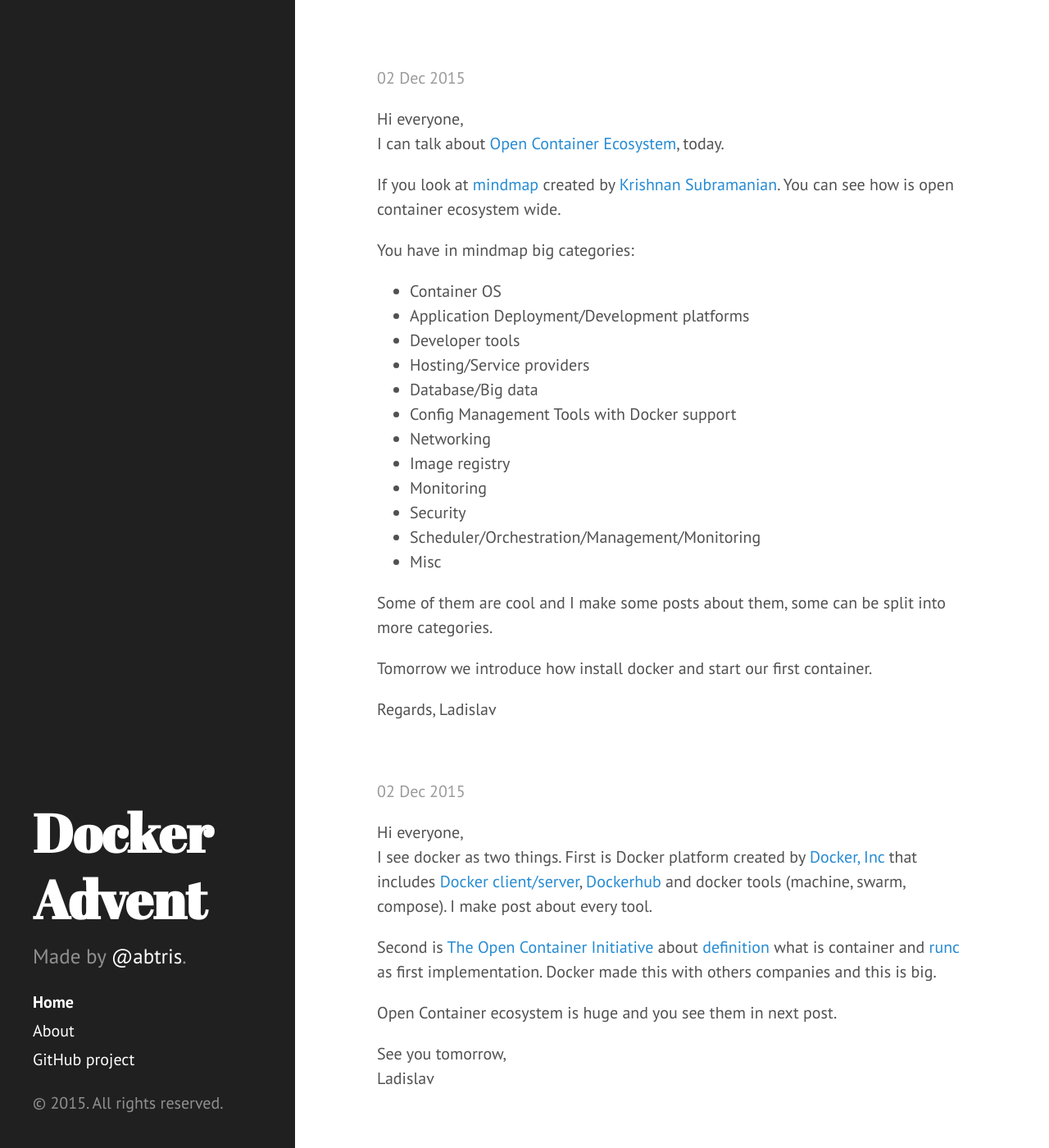
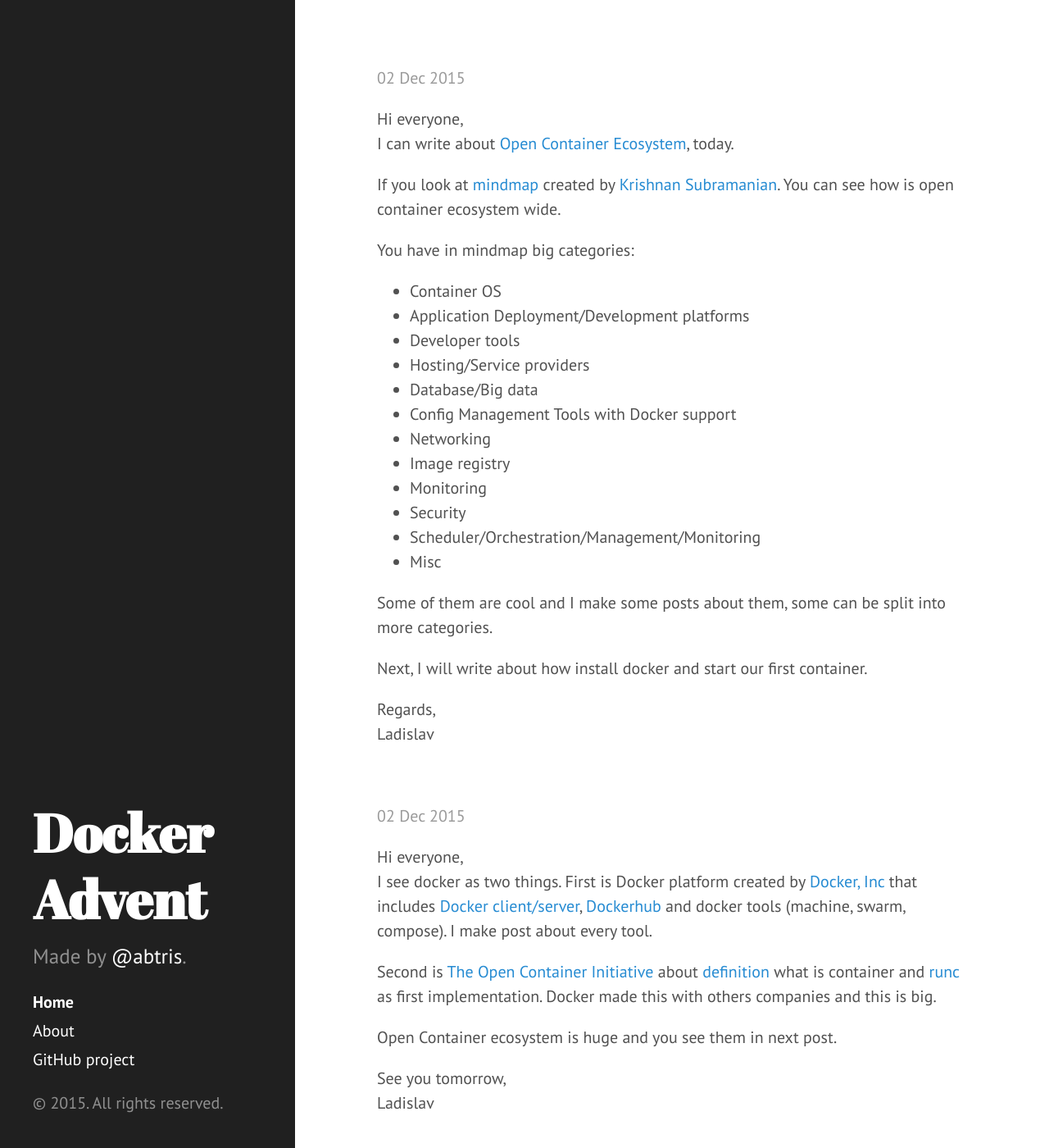
Before and after one commit to abtris/dockeradvent.com, a Jekyll site: the page built from index.html, in a window 1280 px wide and 1400 px high. Shown: the whole window at 82% size. Built offline with Jekyll 4.4.1, drawn with Linux system fonts in a browser that asks for light colours; Markdown is read by kramdown in place of the engine named in the settings; the list of posts is cut into pages by our own code.

Commit message:
Update text

```diff
--- a/_posts/2015-12-02-day-two-open-container-ecosystem.md
+++ b/_posts/2015-12-02-day-two-open-container-ecosystem.md
@@ -6,7 +6,7 @@
 ---
 
 Hi everyone,<br>
- I can talk about [Open Container Ecosystem](https://www.mindmeister.com/389671722/open-container-ecosystem-formerly-docker-ecosystem), today.
+ I can write about [Open Container Ecosystem](https://www.mindmeister.com/389671722/open-container-ecosystem-formerly-docker-ecosystem), today.
 
 If you look at [mindmap](https://www.mindmeister.com/389671722/open-container-ecosystem-formerly-docker-ecosystem) created by [Krishnan Subramanian](http://krishworld.com/). You can see how is open container ecosystem wide.
 
@@ -27,7 +27,7 @@
 
 Some of them are cool and I make some posts about them, some can be split into more categories.
 
-Tomorrow we introduce how install docker and start our first container.
+Next, I will write about how install docker and start our first container.
 
-Regards,
+Regards,<br>
 Ladislav
```
